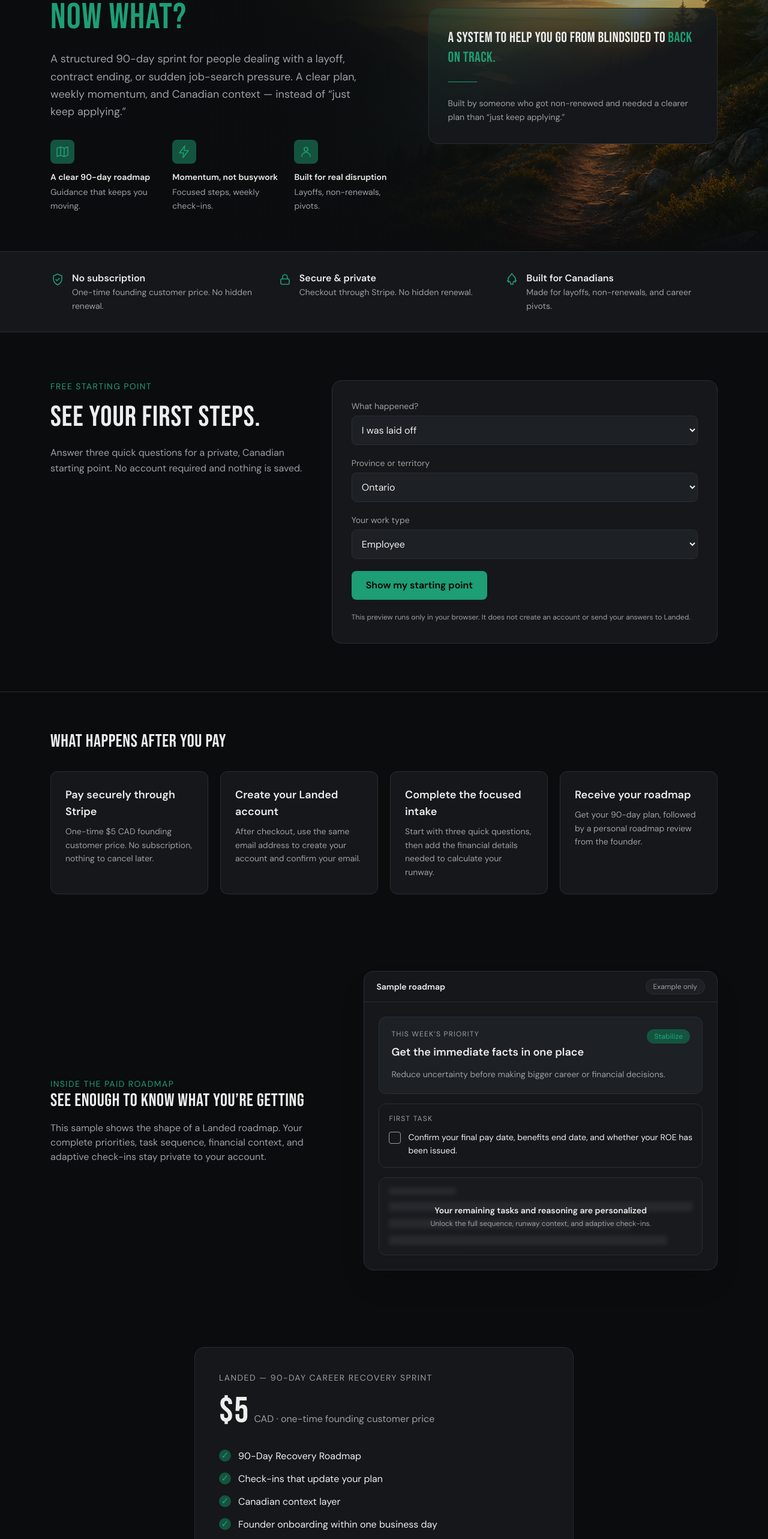
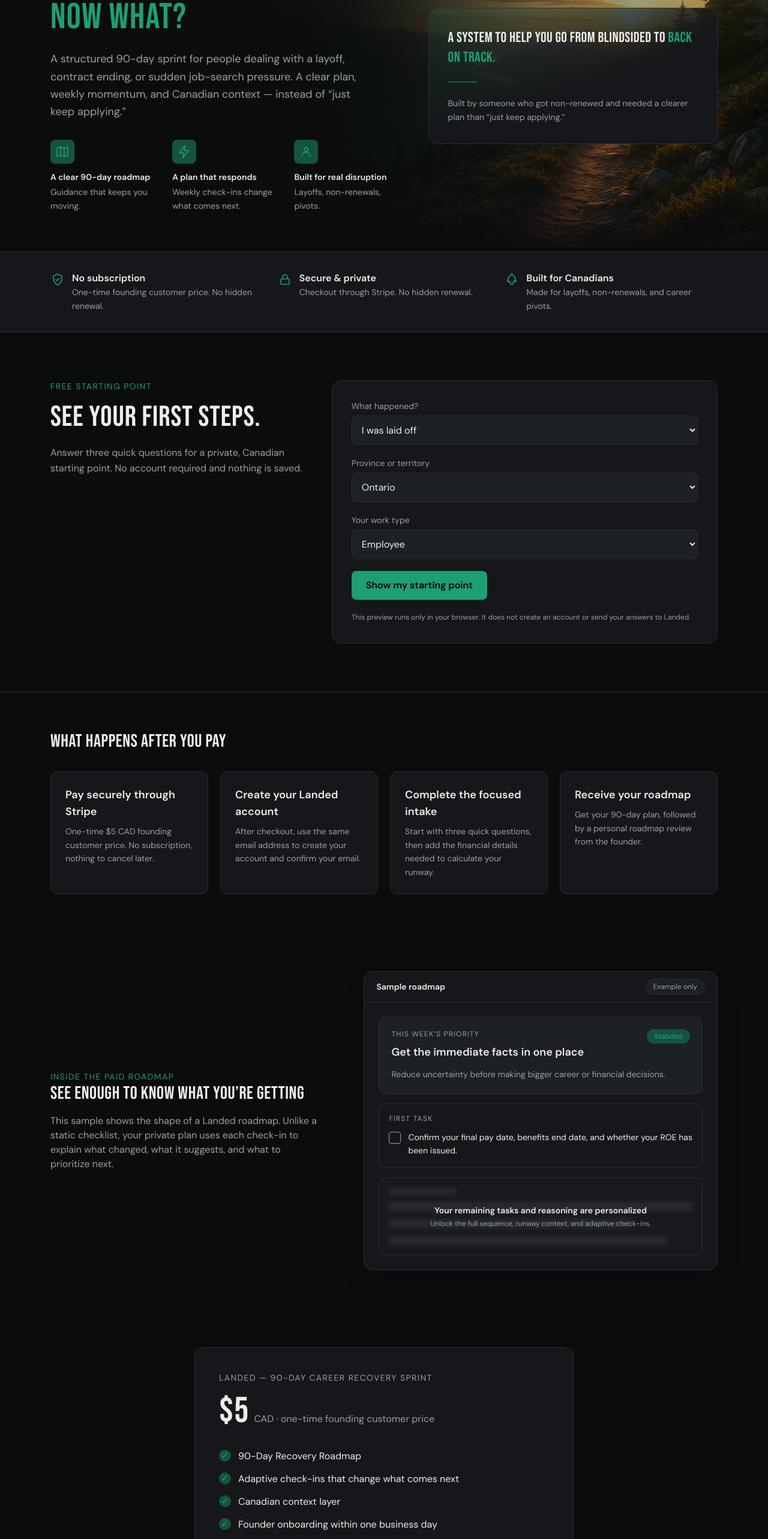
Before and after one commit to jftablada/landed, a Next.js app: page / in a window 1280 px wide. Shown: the part 234-2800 px from the top of the page at 60% size. Built offline with nearby package versions, Linux system fonts and the light colour scheme.

Commit message:
Surface adaptive roadmap value

```diff
--- a/app/components/HomeMiniIntake.tsx
+++ b/app/components/HomeMiniIntake.tsx
@@ -402,9 +402,11 @@ export default function HomeMiniIntake({ checkoutUrl }: HomeMiniIntakeProps) {
                   </h4>
                   <p className="mt-2 text-sm leading-relaxed text-muted">
                     This free starting point shows what to investigate. The full
-                    roadmap uses your cash, monthly costs, obligations, and
-                    confirmed support to calculate your runway, order your next
-                    actions, and adapt through check-ins.
+                    roadmap uses your cash, monthly costs, and confirmed support
+                    to calculate your runway and order your next actions. Each
+                    check-in then changes the plan based on what actually
+                    happened—applications, responses, interviews, offers, and
+                    financial shifts.
                   </p>
 
                   <div className="mt-5 rounded-lg border border-hair bg-surface-2 p-4">
--- a/app/page.tsx
+++ b/app/page.tsx
@@ -177,8 +177,8 @@ export default function HomePage() {
                 },
                 {
                   icon: <BoltIcon />,
-                  title: 'Momentum, not busywork',
-                  body: 'Focused steps, weekly check-ins.',
+                  title: 'A plan that responds',
+                  body: 'Weekly check-ins change what comes next.',
                 },
                 {
                   icon: <LifeIcon />,
@@ -308,9 +308,9 @@ export default function HomePage() {
               See enough to know what you’re getting
             </h2>
             <p className="mt-4 max-w-md text-muted">
-              This sample shows the shape of a Landed roadmap. Your complete
-              priorities, task sequence, financial context, and adaptive
-              check-ins stay private to your account.
+              This sample shows the shape of a Landed roadmap. Unlike a static
+              checklist, your private plan uses each check-in to explain what
+              changed, what it suggests, and what to prioritize next.
             </p>
           </div>
 
@@ -398,7 +398,7 @@ export default function HomePage() {
           <ul className="mt-8 space-y-3">
             {[
               '90-Day Recovery Roadmap',
-              'Check-ins that update your plan',
+              'Adaptive check-ins that change what comes next',
               'Canadian context layer',
            'Founder onboarding within one business day',
               'Personal roadmap review from the founder',
--- a/app/roadmap/[id]/page.tsx
+++ b/app/roadmap/[id]/page.tsx
@@ -244,6 +244,7 @@ export default async function RoadmapPage({
           eyebrow="Progress"
           title="Since your last check-in"
           summary={output.adaptive.what_changed}
+          open
         >
         <section
           className={`rounded-xl bg-surface-2 p-6 ${
--- a/app/start/page.tsx
+++ b/app/start/page.tsx
@@ -299,7 +299,12 @@ export default async function StartPage() {
             </div>
           </DisclosureSection>
 
-          <DisclosureSection eyebrow="Progress" title="Job-search pulse" summary="Your latest activity and how the plan is responding.">
+          <DisclosureSection
+            eyebrow="Progress"
+            title="Job-search pulse"
+            summary="Your latest activity and how the plan is responding."
+            open={Boolean(output?.adaptive)}
+          >
           <section className="grid gap-5 md:grid-cols-2">
             <div className="rounded-xl border border-hair bg-surface p-6">
               <div className="flex items-start justify-between gap-4">
```
